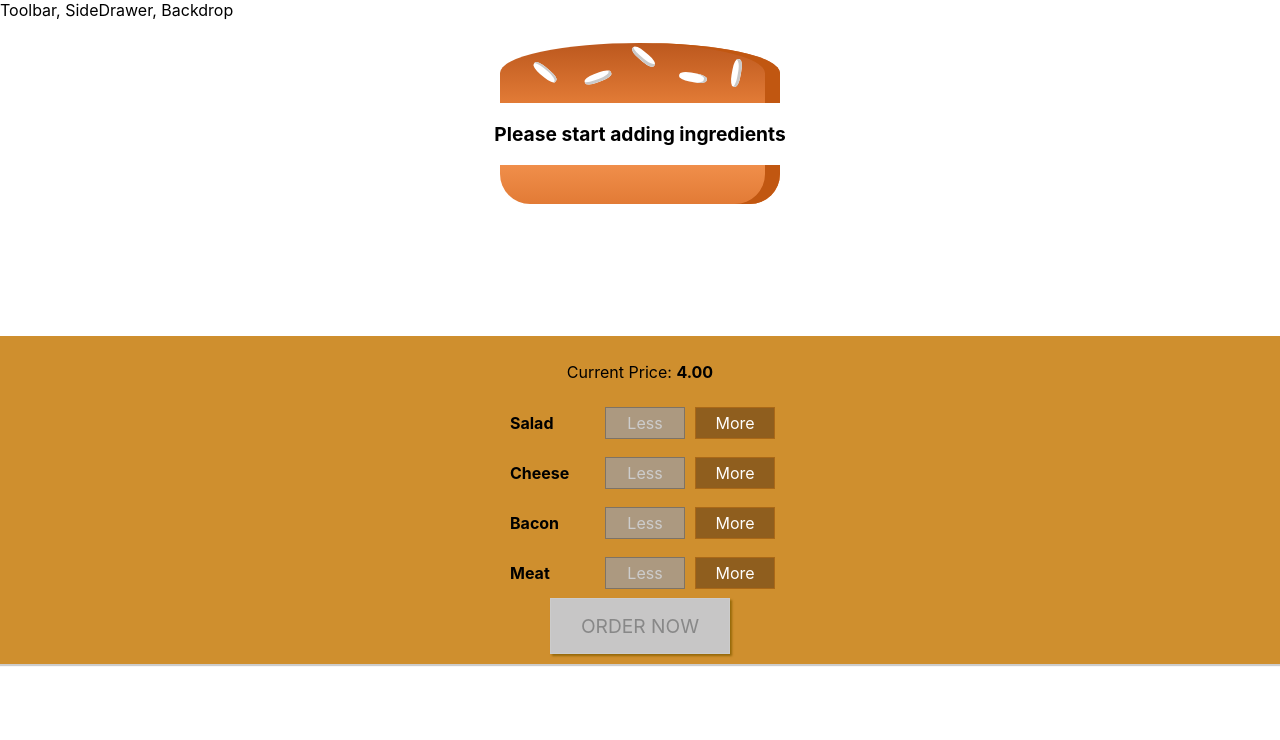
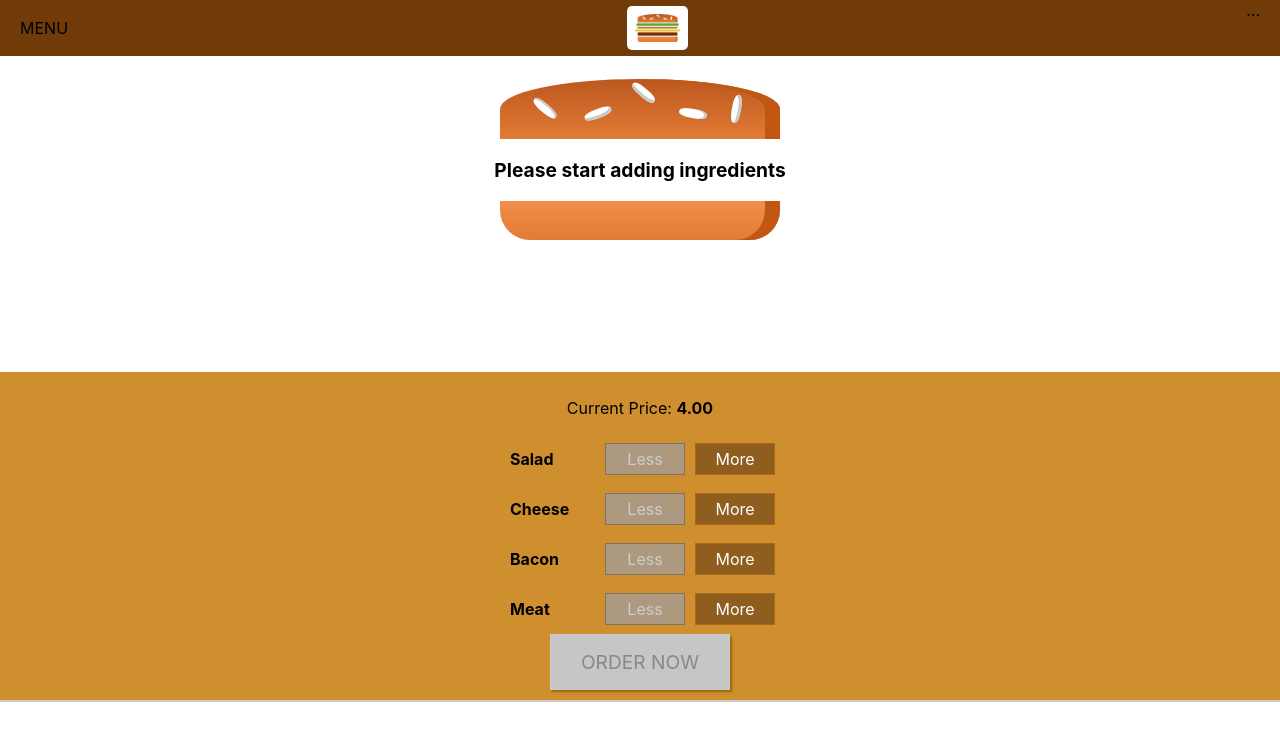
Before and after one commit to DevLatBo/burger-app, a React (Create React App) app: page / in a window 1280 px wide. Shown: the top 740 px of the page. Built offline with nearby package versions, Linux system fonts and the light colour scheme.

Commit message:
[A] Adding logo and UI

```diff
--- a/src/components/Burger/OrderSummary/OrderSummary.js
+++ b/src/components/Burger/OrderSummary/OrderSummary.js
@@ -1,5 +1,6 @@
 import React from 'react';
 import Aux from '../../../hoc/Aux';
+import Button from '../../UI/Button/Button';
 const orderSummary = (props) => {
 	const ingredientSummary = Object.keys(props.ingredients)
 						.map(igKey => {
@@ -15,7 +16,10 @@
 			<ul>
 				{ingredientSummary}
 			</ul>
+			<p><strong>Total Price: {props.price.toFixed(2)}</strong></p>
 			<p>Continue to Checkout?</p>
+			<Button btnType = "Danger" clicked={props.purchaseCancelled}>Cancel</Button>
+			<Button btnType = "Success" clicked={props.purchaseContinued}>Continue</Button>
 		</Aux>
 	);
 }
--- a/src/components/Layout/Layout.js
+++ b/src/components/Layout/Layout.js
@@ -1,9 +1,11 @@
 import React from 'react';
 import Aux from '../../hoc/Aux';
 import classes from './Layout.module.css';
+import Toolbar from '../Navigation/Toolbar/Toolbar';
+
 const layout = (props) => (
 	<Aux>
-		<div>Toolbar, SideDrawer, Backdrop</div>
+		<Toolbar/>
 		<main className={classes.Content}>
 			{props.children}
 		</main>
--- a/src/components/Layout/Layout.module.css
+++ b/src/components/Layout/Layout.module.css
@@ -1,3 +1,3 @@
 .Content{
-	margin-top: 16px;
+	margin-top: 72px;
 }
--- /dev/null
+++ b/src/components/Logo/Logo.js
@@ -0,0 +1,10 @@
+import React from 'react';
+import burgerLogo from '../../assets/images/burger-logo.png';
+import classes from './Logo.module.css';
+
+const logo = (props) => (
+  <div className = {classes.Logo}>
+  	<img src = {burgerLogo} alt = "My Burger"/>
+  </div>
+)
+export default logo;
--- /dev/null
+++ b/src/components/Logo/Logo.module.css
@@ -0,0 +1,10 @@
+.Logo{
+	background-color: white;
+	padding: 8px;
+	height: 80%;
+	box-sizing: border-box;
+	border-radius: 5px;
+}
+.Logo img {
+	height: 100%;
+}
--- /dev/null
+++ b/src/components/Navigation/Toolbar/Toolbar.js
@@ -0,0 +1,15 @@
+import React from 'react';
+import classes from './Toolbar.module.css';
+import Logo from '../../Logo/Logo';
+
+const toolbar = (props) => (
+	<header className = {classes.Toolbar}>
+		<div>MENU</div>
+		<Logo />
+		<nav>
+			...
+		</nav>
+	</header>
+	);
+
+export default toolbar;
--- /dev/null
+++ b/src/components/Navigation/Toolbar/Toolbar.module.css
@@ -0,0 +1,17 @@
+.Toolbar {
+	height: 56px;
+	width:100%;
+	position: fixed;
+	top: 0;
+	left: 0;
+	background-color: #703B09;
+	display: flex;
+	justify-content: space-between;
+	align-items: center;
+	padding: 0px 20px;
+	box-sizing: border-box;
+	z-index: 90;
+}
+.Toolbar nav{
+	height: 100%;
+}
--- /dev/null
+++ b/src/components/UI/Button/Button.js
@@ -0,0 +1,11 @@
+import React from 'react';
+
+import classes from './Button.module.css';
+
+const button = (props) => (
+	<button className = {[classes.Button, classes[props.btnType]].join(' ')} onClick = {props.clicked}>
+		{props.children}
+	</button>
+
+)
+export default button;
--- /dev/null
+++ b/src/components/UI/Button/Button.module.css
@@ -0,0 +1,24 @@
+.Button {
+    background-color: transparent;
+    border: none;
+    color: white;
+    outline: none;
+    cursor: pointer;
+    font: inherit;
+    padding: 10px;
+    margin: 10px;
+    font-weight: bold;
+}
+
+.Button:first-of-type {
+    margin-left: 0;
+    padding-left: 0;
+}
+
+.Success {
+    color: #5C9210;
+}
+
+.Danger {
+    color: #944317;
+}
--- a/src/containers/BurgerBuilder/BurgerBuilder.js
+++ b/src/containers/BurgerBuilder/BurgerBuilder.js
@@ -79,6 +79,10 @@
 		this.setState({ purchasing: false});
 	}
 
+	purchaseContinueHandler = () => {
+		alert('You continue!');
+	}
+
 	render(){
 		const disabledInfo = {
 			...this.state.ingredients
@@ -90,7 +94,11 @@
 		return(
 			<Aux>
 				<Modal show = {this.state.purchasing} modalClosed = {this.purchaseCancelHandler}>
-					<OrderSummary ingredients = {this.state.ingredients}/>
+					<OrderSummary
+						ingredients = {this.state.ingredients}
+						purchaseCancelled = {this.purchaseCancelHandler}
+						purchaseContinued = {this.purchaseContinueHandler}
+						price = {this.state.totalPrice}/>
 				</Modal>
 				<Burger ingredients={this.state.ingredients} />
 				<BuildControls ingredientAdded = {this.addIngredientHandler}
```
Also changed, not shown: src/assets/images/burger-logo.png (added).
